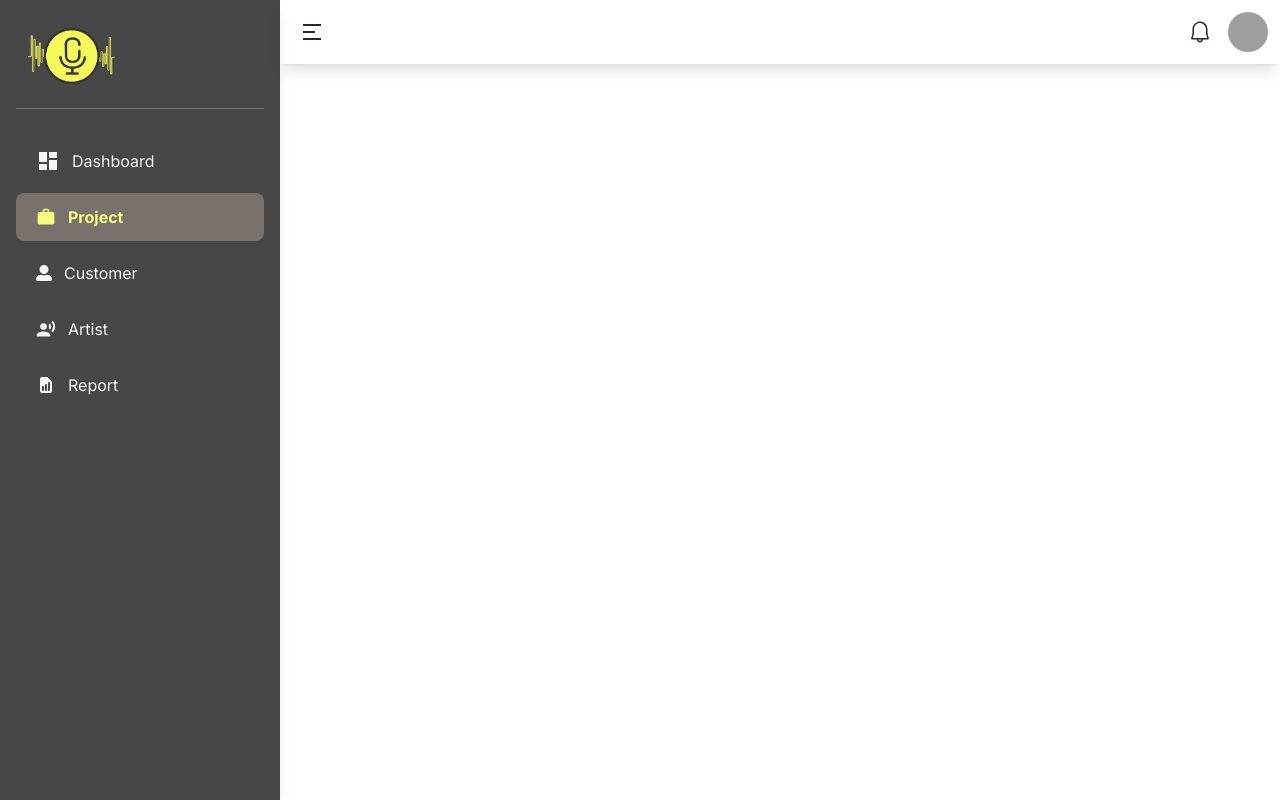
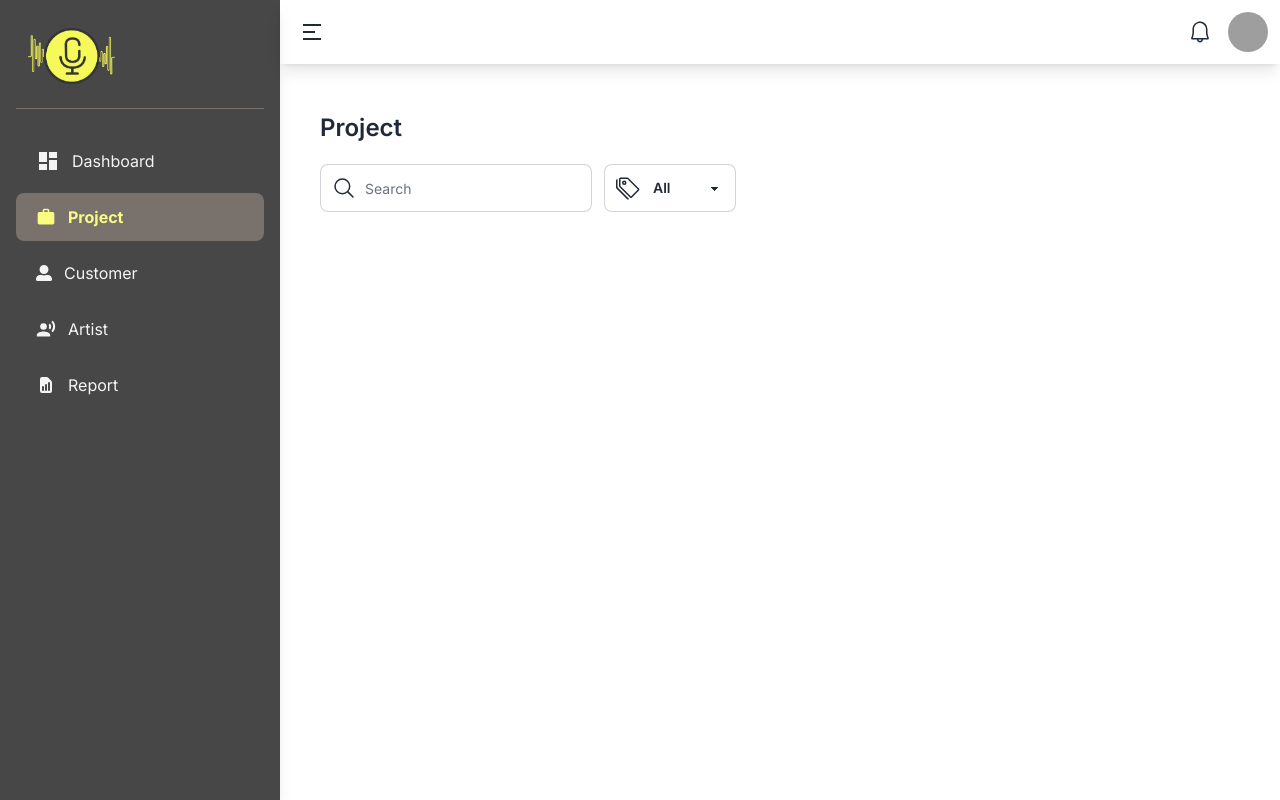
Before and after one commit to trongnsiwa/voice-admin, a Next.js app: page /project in a window 1280 px wide. Built offline with nearby package versions, Linux system fonts and the light colour scheme; grey boxes are pictures that could not be loaded.

Commit message:
create search bar and select box

```diff
--- a/components/layouts/layout.tsx
+++ b/components/layouts/layout.tsx
@@ -1,9 +1,21 @@
 import Header from '@components/common/header';
 import Sidebar from '@components/common/sidebar';
+import { useAppSelector } from '@redux/store/hooks';
 import Head from 'next/head';
+import { useRouter } from 'next/router';
 import { ReactNode } from 'react';
 
 const Layout = ({ children }: { children: ReactNode }) => {
+  const router = useRouter();
+  const { user: currentUser } = useAppSelector((state) => state.auth);
+
+  // if (!currentUser) {
+  //   router.push({
+  //     pathname: '/login',
+  //     query: { from: router.asPath },
+  //   });
+  // }
+
   return (
     <>
       <Head>
@@ -16,7 +28,7 @@ const Layout = ({ children }: { children: ReactNode }) => {
         <Sidebar />
         <div className="flex flex-col flex-1 w-full drawer-content">
           <Header />
-          <main className="h-full">{children}</main>
+          <main className="h-full overflow-auto">{children}</main>
         </div>
       </div>
     </>
--- /dev/null
+++ b/components/search-bar.tsx
@@ -0,0 +1,21 @@
+import { IoSearchOutline } from 'react-icons/io5';
+
+interface SearchBarProps {
+  setValue: (value: React.SetStateAction<string>) => void;
+}
+
+const SearchBar = ({ setValue }: SearchBarProps) => {
+  return (
+    <div className="relative">
+      <input
+        type="text"
+        placeholder="Search"
+        className="input input-ghost input-bordered pl-11"
+        onChange={(e) => setValue(e.target.value)}
+      />
+      <IoSearchOutline className="absolute top-1/2 -translate-y-1/2 left-3 w-6 h-6" />
+    </div>
+  );
+};
+
+export default SearchBar;
--- /dev/null
+++ b/components/select.tsx
@@ -0,0 +1,38 @@
+import { ReactElement } from 'react';
+
+interface SelectType {
+  icon: ReactElement;
+  name: string;
+  data: string[];
+  value: string | null;
+  onChange: React.ChangeEventHandler<HTMLSelectElement> | undefined;
+}
+
+const Select = ({ icon, name, data, value, onChange }: SelectType) => {
+  return (
+    <div className="relative">
+      <span className="absolute top-1/2 -translate-y-1/2 left-3">{icon}</span>
+      <select
+        className="pl-12 select select-ghost select-bordered w-full"
+        value={value ?? 'Status'}
+        onChange={onChange}
+      >
+        <option disabled={true} className="capitalize">
+          {name}
+        </option>
+        <option value={'all'}>All</option>
+        {data.map((opt, index) => (
+          <option
+            key={`opt_${name.toLowerCase()}_${index}`}
+            value={opt}
+            className="capitalize"
+          >
+            {opt.toLowerCase()}
+          </option>
+        ))}
+      </select>
+    </div>
+  );
+};
+
+export default Select;
--- a/package.json
+++ b/package.json
@@ -20,6 +20,7 @@
     "nprogress": "^0.2.0",
     "react": "17.0.2",
     "react-apexcharts": "^1.3.9",
+    "react-calendar": "^3.5.0",
     "react-dom": "17.0.2",
     "react-icons": "^4.3.1",
     "react-redux": "^7.2.6",
--- a/pages/_app.tsx
+++ b/pages/_app.tsx
@@ -1,6 +1,8 @@
 import type { AppProps } from 'next/app';
 import { Provider } from 'react-redux';
 import '@shared/styles/global.css';
+import '@shared/styles/nprocess.css';
+import '@shared/styles/calendar.css';
 import { store } from '@redux/store/store';
 import dynamic from 'next/dynamic';
 
--- a/pages/project/index.tsx
+++ b/pages/project/index.tsx
@@ -1,14 +1,66 @@
 import Layout from '@components/layouts/layout';
+import SearchBar from '@components/search-bar';
+import Select from '@components/select';
+import { ProjectFilter } from '@services/project.service';
+import { useState } from 'react';
+
+import { BsTags } from 'react-icons/bs';
 
 const Project = () => {
+  // data
+  const [statusList, setStatusList] = useState(['abc', 'efg', 'hij']);
+
+  // filter
+  const [filter, setFilter] = useState<ProjectFilter>({
+    Status: null,
+    PriceMin: null,
+    PriceMax: null,
+    CreateDate: null,
+  });
+  const [sortObj, setSortObj] = useState<any>(null);
+
+  // search
+  const [searchBy, setSearchBy] = useState('');
+  const [page, setPage] = useState<SearchType>({
+    no: 1,
+    size: 30,
+  });
+
   return (
     <Layout>
-      <div>
-        <div>{/* header */}</div>
-        <div>
-          {/* search */}
-          {/* actions */}
+      <div className="pt-10">
+        <div className="px-10">
+          <div className="flex justify-between items-center">
+            <h1 className="text-2xl font-semibold mb-5">Project</h1>
+          </div>
+          <div className="w-full inline-flex gap-3 mb-5">
+            {/* search */}
+            <SearchBar setValue={setSearchBy} />
+            {/* actions */}
+            <Select
+              icon={<BsTags className="w-6 h-6" />}
+              name="status"
+              data={statusList}
+              value={filter.Status}
+              onChange={(e) => {
+                const value = e.target.value;
+
+                if (value.toLowerCase() !== 'all') {
+                  setFilter({
+                    ...filter,
+                    Status: value || null,
+                  });
+                } else {
+                  setFilter({
+                    ...filter,
+                    Status: null,
+                  });
+                }
+              }}
+            />
+          </div>
         </div>
+
         <div>{/* table */}</div>
       </div>
     </Layout>
--- /dev/null
+++ b/shared/styles/calendar.css
@@ -0,0 +1,117 @@
+.react-calendar {
+  width: 350px;
+  max-width: 100%;
+  background: white;
+  border: 1px solid #a0a096;
+  font-family: Arial, Helvetica, sans-serif;
+  line-height: 1.125em;
+}
+.react-calendar--doubleView {
+  width: 700px;
+}
+.react-calendar--doubleView .react-calendar__viewContainer {
+  display: flex;
+  margin: -0.5em;
+}
+.react-calendar--doubleView .react-calendar__viewContainer > * {
+  width: 50%;
+  margin: 0.5em;
+}
+.react-calendar,
+.react-calendar *,
+.react-calendar *:before,
+.react-calendar *:after {
+  -moz-box-sizing: border-box;
+  -webkit-box-sizing: border-box;
+  box-sizing: border-box;
+}
+.react-calendar button {
+  margin: 0;
+  border: 0;
+  outline: none;
+}
+.react-calendar button:enabled:hover {
+  cursor: pointer;
+}
+.react-calendar__navigation {
+  display: flex;
+  height: 44px;
+  margin-bottom: 1em;
+}
+.react-calendar__navigation button {
+  min-width: 44px;
+  background: none;
+}
+.react-calendar__navigation button:enabled:hover,
+.react-calendar__navigation button:enabled:focus {
+  background-color: #e6e6e6;
+}
+.react-calendar__navigation button[disabled] {
+  background-color: #f0f0f0;
+}
+.react-calendar__month-view__weekdays {
+  text-align: center;
+  text-transform: uppercase;
+  font-weight: bold;
+  font-size: 0.75em;
+}
+.react-calendar__month-view__weekdays__weekday {
+  padding: 0.5em;
+}
+.react-calendar__month-view__weekNumbers .react-calendar__tile {
+  display: flex;
+  align-items: center;
+  justify-content: center;
+  font-size: 0.75em;
+  font-weight: bold;
+  padding: calc(0.75em / 0.75) calc(0.5em / 0.75);
+}
+.react-calendar__month-view__days__day--weekend {
+  color: #d10000;
+}
+.react-calendar__month-view__days__day--neighboringMonth {
+  color: #757575;
+}
+.react-calendar__year-view .react-calendar__tile,
+.react-calendar__decade-view .react-calendar__tile,
+.react-calendar__century-view .react-calendar__tile {
+  padding: 2em 0.5em;
+}
+.react-calendar__tile {
+  max-width: 100%;
+  text-align: center;
+  padding: 0.75em 0.5em;
+  background: none;
+}
+.react-calendar__tile:disabled {
+  background-color: #f0f0f0;
+}
+.react-calendar__tile:enabled:hover,
+.react-calendar__tile:enabled:focus {
+  background-color: #e6e6e6;
+}
+.react-calendar__tile--now {
+  background: #ffff76;
+}
+.react-calendar__tile--now:enabled:hover,
+.react-calendar__tile--now:enabled:focus {
+  background: #ffffa9;
+}
+.react-calendar__tile--hasActive {
+  background: #76baff;
+}
+.react-calendar__tile--hasActive:enabled:hover,
+.react-calendar__tile--hasActive:enabled:focus {
+  background: #a9d4ff;
+}
+.react-calendar__tile--active {
+  background: #006edc;
+  color: white;
+}
+.react-calendar__tile--active:enabled:hover,
+.react-calendar__tile--active:enabled:focus {
+  background: #1087ff;
+}
+.react-calendar--selectRange .react-calendar__tile--hover {
+  background-color: #e6e6e6;
+}
--- a/shared/styles/global.css
+++ b/shared/styles/global.css
@@ -22,3 +22,11 @@ body {
 .btn-ghost {
   @apply hover:bg-stone-200;
 }
+
+.input {
+  @apply focus:border-2 hover:border-2 focus:border-primary hover:border-primary;
+}
+
+.select {
+  @apply focus:border-2 hover:border-2 focus:border-primary hover:border-primary focus:outline-none focus:ring-0;
+}
--- /dev/null
+++ b/shared/types/common.d.ts
@@ -0,0 +1,4 @@
+type SearchType = {
+  no: number;
+  size: number;
+};
```
Also changed, not shown: services/project.service.ts (added, +101 -0 lines), 1 other file (tests, documents, lock files or other folders).
